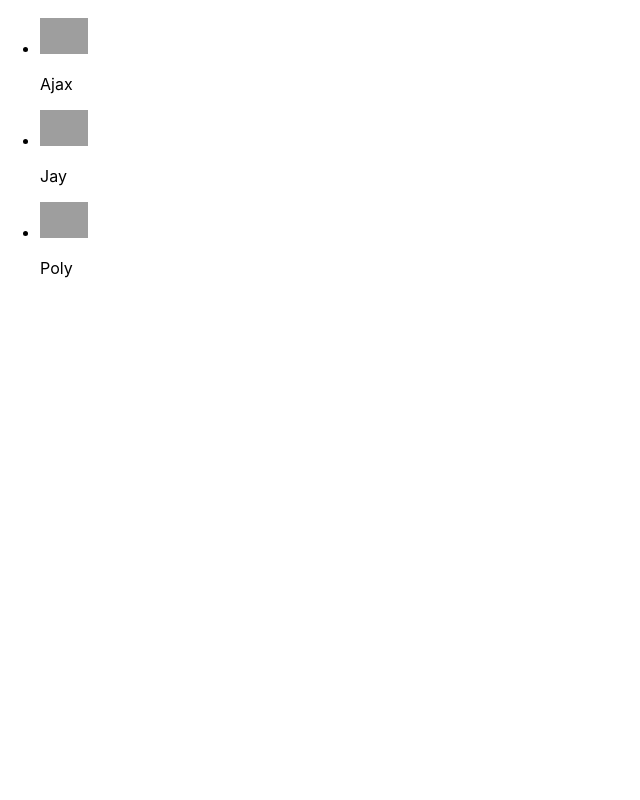
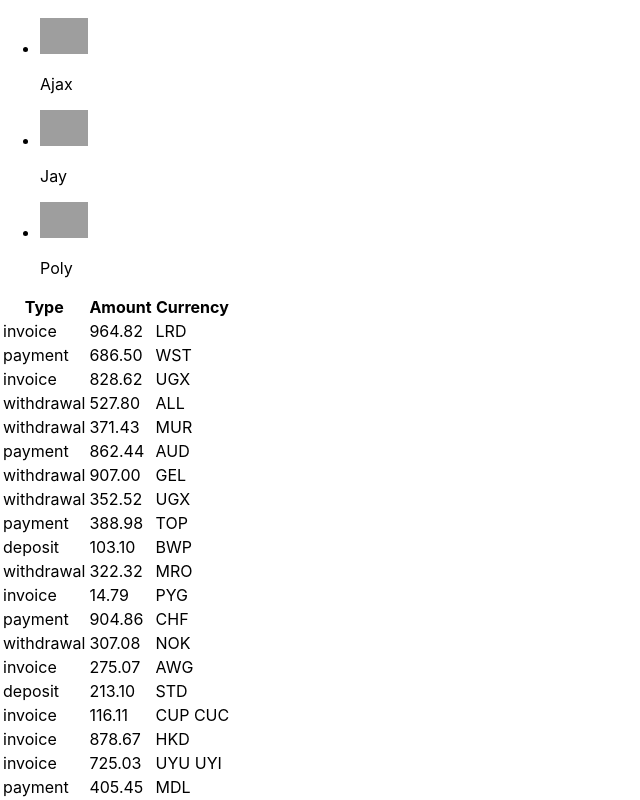
Before and after one commit to Oliko136/goit-react-hw-01-components, a React (Create React App) app: page / in a window 1280 px wide. Shown: the part 839-1639 px from the top of the page, without its empty margins (0-640 px from the left). Before the commit the page ends 1133 px from the top, so only its background shows below. Built offline with nearby package versions, Linux system fonts and the light colour scheme; grey boxes are pictures that could not be loaded.

Commit message:
TransactionHistory component created

```diff
--- a/src/components/App.jsx
+++ b/src/components/App.jsx
@@ -1,10 +1,12 @@
 import { Profile } from "./Profile/Profile";
 import { Statistics } from "./Statistics/Statistics";
 import { FriendList } from "./FriendList/FriendList";
+import { TransactionHistory } from "./TransactionHistory/TransactionHistory";
 
 import user from "../data/user.json";
 import data from "../data/data.json";
 import friends from '../data/friends.json';
+import transactions from '../data/transactions.json';
 
 const { username, tag, location, avatar, stats } = user;
 
@@ -21,6 +23,7 @@
       />
       <Statistics title={"Upload stats"} stats={data} />
       <FriendList friends={friends} />
+      <TransactionHistory items={transactions} />
     </>
   )
 };
--- a/src/components/Statistics/Statistics.jsx
+++ b/src/components/Statistics/Statistics.jsx
@@ -6,10 +6,10 @@
             {title && <h2 className="title">{title}</h2>}
 
             <ul className="stat-list">
-                {stats.map(stat => (
-                    <li key={stat.id} className="item">
-                        <span className="label">{stat.label}</span>
-                        <span className="percentage">{stat.percentage}</span>
+                {stats.map(({id, label, percentage}) => (
+                    <li key={id} className="item">
+                        <span className="label">{label}</span>
+                        <span className="percentage">{percentage}</span>
                     </li>
                 ))}
 
--- /dev/null
+++ b/src/components/TransactionHistory/TransactionHistory.jsx
@@ -0,0 +1,34 @@
+import PropTypes from 'prop-types';
+
+export const TransactionHistory = ({ items }) => {
+    return (
+        <table className="transaction-history">
+            <thead>
+                <tr>
+                <th>Type</th>
+                <th>Amount</th>
+                <th>Currency</th>
+                </tr>
+            </thead>
+
+            <tbody>
+                {items.map(({ id, type, amount, currency }) => (
+                   <tr key={id}>
+                        <td>{type}</td>
+                        <td>{amount}</td>
+                        <td>{currency}</td>
+                    </tr>
+                ))}
+            </tbody>
+        </table>
+    )
+}
+
+TransactionHistory.propTypes = {
+    items: PropTypes.arrayOf(PropTypes.exact({
+        id: PropTypes.string.isRequired,
+        type: PropTypes.string.isRequired,
+        amount: PropTypes.string.isRequired,
+        currency: PropTypes.string.isRequired
+    })).isRequired
+}
--- /dev/null
+++ b/src/data/transactions.json
@@ -0,0 +1,122 @@
+[
+  {
+    "id": "1e0700a2-5183-4291-85cc-2065a036a683",
+    "type": "invoice",
+    "amount": "964.82",
+    "currency": "LRD"
+  },
+  {
+    "id": "a30f821b-4d25-4ff0-abdd-e340b3f0dd2b",
+    "type": "payment",
+    "amount": "686.50",
+    "currency": "WST"
+  },
+  {
+    "id": "44dca67a-8e5a-4798-bf8e-b15efd4e1abd",
+    "type": "invoice",
+    "amount": "828.62",
+    "currency": "UGX"
+  },
+  {
+    "id": "ea8ed3dc-2b68-4a53-905a-53ecb0adef33",
+    "type": "withdrawal",
+    "amount": "527.80",
+    "currency": "ALL"
+  },
+  {
+    "id": "ea76146a-0b00-4b80-bc02-a8c822176712",
+    "type": "withdrawal",
+    "amount": "371.43",
+    "currency": "MUR"
+  },
+  {
+    "id": "63ca02f9-d637-46b5-9237-f3b24425e029",
+    "type": "payment",
+    "amount": "862.44",
+    "currency": "AUD"
+  },
+  {
+    "id": "ed0263e8-59a5-4bf1-87e0-2bb88e53dc34",
+    "type": "withdrawal",
+    "amount": "907.00",
+    "currency": "GEL"
+  },
+  {
+    "id": "6013bad0-750c-4691-8bc2-d8f2b43969c4",
+    "type": "withdrawal",
+    "amount": "352.52",
+    "currency": "UGX"
+  },
+  {
+    "id": "252c7be4-8b06-4fa7-8d42-61fb835b70d5",
+    "type": "payment",
+    "amount": "388.98",
+    "currency": "TOP"
+  },
+  {
+    "id": "4eaab41b-b967-40ac-82ed-85fc66f646f1",
+    "type": "deposit",
+    "amount": "103.10",
+    "currency": "BWP"
+  },
+  {
+    "id": "9648a350-8469-42d5-8bf3-18090de5fe67",
+    "type": "withdrawal",
+    "amount": "322.32",
+    "currency": "MRO"
+  },
+  {
+    "id": "9c5c25fb-1a95-4b2f-8d1f-4c4426d677cc",
+    "type": "invoice",
+    "amount": "14.79",
+    "currency": "PYG"
+  },
+  {
+    "id": "43ef232c-80e9-4d6f-b48a-b22405620de3",
+    "type": "payment",
+    "amount": "904.86",
+    "currency": "CHF"
+  },
+  {
+    "id": "5161682e-e620-4019-ab0a-24ceb10fbd20",
+    "type": "withdrawal",
+    "amount": "307.08",
+    "currency": "NOK"
+  },
+  {
+    "id": "7b119d71-42e6-4c42-a141-6818b07bb9ff",
+    "type": "invoice",
+    "amount": "275.07",
+    "currency": "AWG"
+  },
+  {
+    "id": "a4f65722-65c4-4c28-b1f4-b8ed988bb205",
+    "type": "deposit",
+    "amount": "213.10",
+    "currency": "STD"
+  },
+  {
+    "id": "c6e5784b-0ca3-48d6-86e5-b5128af5a523",
+    "type": "invoice",
+    "amount": "116.11",
+    "currency": "CUP CUC"
+  },
+  {
+    "id": "c9ebed6a-3a02-4b49-ac0d-0534b51f2bfd",
+    "type": "invoice",
+    "amount": "878.67",
+    "currency": "HKD"
+  },
+  {
+    "id": "a4a98b0e-b22c-438b-9f83-de2df52110c8",
+    "type": "invoice",
+    "amount": "725.03",
+    "currency": "UYU UYI"
+  },
+  {
+    "id": "b39bfa7a-0166-4c47-94d6-87d20590f746",
+    "type": "payment",
+    "amount": "405.45",
+    "currency": "MDL"
+  }
+]
```
